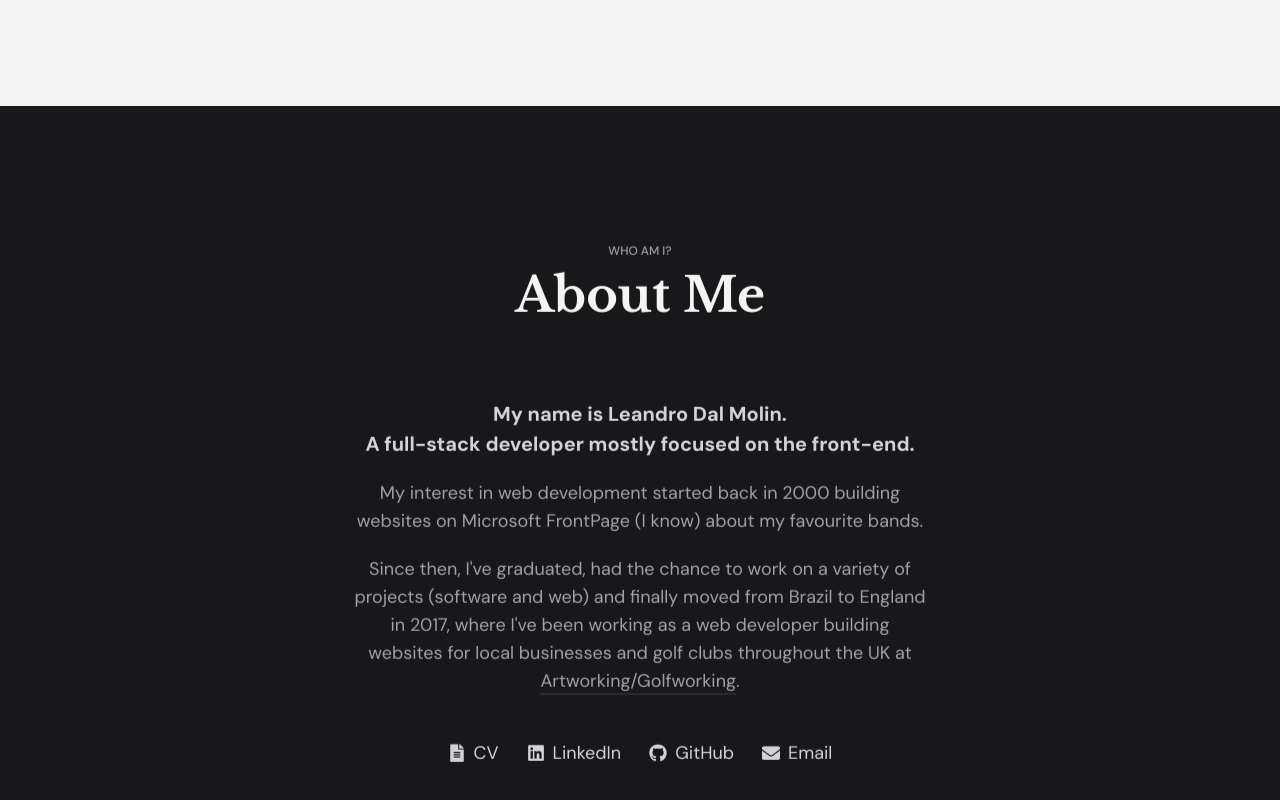
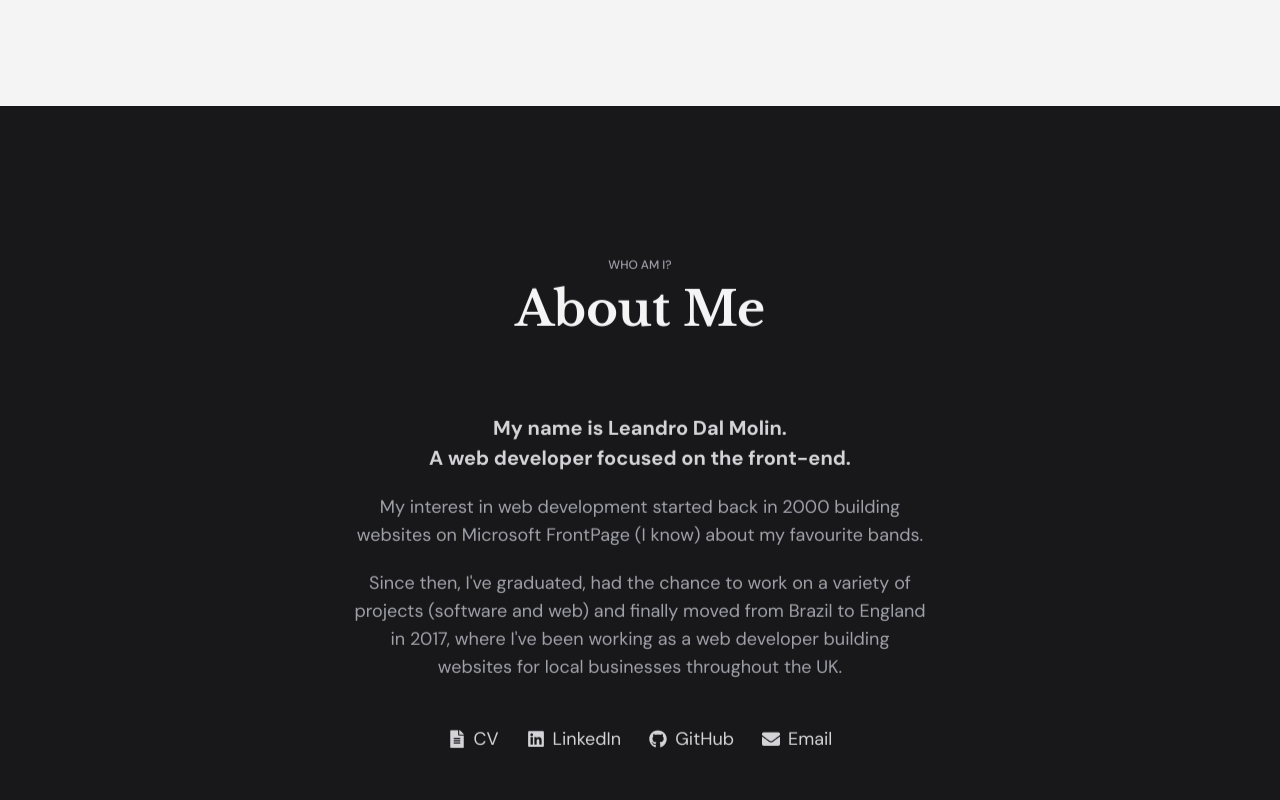
Before and after one commit to leandrodalmolin/react-portfolio, a React (Vite) app: page / in a window 1280 px wide. Shown: the part 3430-4230 px from the top of the page. Built offline with nearby package versions, Linux system fonts and the light colour scheme.

Commit message:
Update about section text

```diff
--- a/src/components/sections/About.jsx
+++ b/src/components/sections/About.jsx
@@ -1,10 +1,10 @@
-import { FaEnvelope, FaFileAlt, FaGithub, FaLinkedin } from "react-icons/fa";
-import { Link } from "../ui/Link";
-import { Wrapper } from "../abstracts/Wrapper";
-import { Section } from "../abstracts/Section";
-import { Heading } from "../ui/Heading";
-import { FadeInScroll } from "../utils/FadeInScroll";
-import cvPdf from "../../assets/docs/leandro-dal-molin-cv.pdf";
+import { FaEnvelope, FaFileAlt, FaGithub, FaLinkedin } from 'react-icons/fa'
+import { Link } from '../ui/Link'
+import { Wrapper } from '../abstracts/Wrapper'
+import { Section } from '../abstracts/Section'
+import { Heading } from '../ui/Heading'
+import { FadeInScroll } from '../utils/FadeInScroll'
+import cvPdf from '../../assets/docs/leandro-dal-molin-cv.pdf'
 
 export function About() {
   return (
@@ -21,7 +21,7 @@ export function About() {
           <p className="font-bold text-zinc-300 theme-light:text-zinc-800 mb-5 text-lg leading-snug sm:leading-normal sm:text-xl">
             <strong>
               My name is Leandro Dal Molin.
-              <br />A full-stack developer mostly focused on the front-end.
+              <br />A web developer focused on the front-end.
             </strong>
           </p>
 
@@ -33,16 +33,7 @@ export function About() {
             Since then, I've graduated, had the chance to work on a variety of
             projects (software and web) and finally moved from Brazil to England
             in 2017, where I've been working as a web developer building
-            websites for local businesses and golf clubs throughout the UK at{" "}
-            <Link
-              href="https://www.golfworking.co.uk"
-              target="_blank"
-              rel="nofollow noreferrer noopener"
-              extraClasses="border-b-2 border-zinc-100/10 hover:border-zinc-100/30"
-            >
-              Artworking/Golfworking
-            </Link>
-            .
+            websites for local businesses throughout the UK.
           </p>
           <ul className="flex flex-wrap justify-center mt-11 gap-x-4 gap-y-2 sm:gap-x-7 sm:text-lg theme-light:text-zinc-500">
             <li>
@@ -84,5 +75,5 @@ export function About() {
         </FadeInScroll>
       </Wrapper>
     </Section>
-  );
+  )
 }
```
